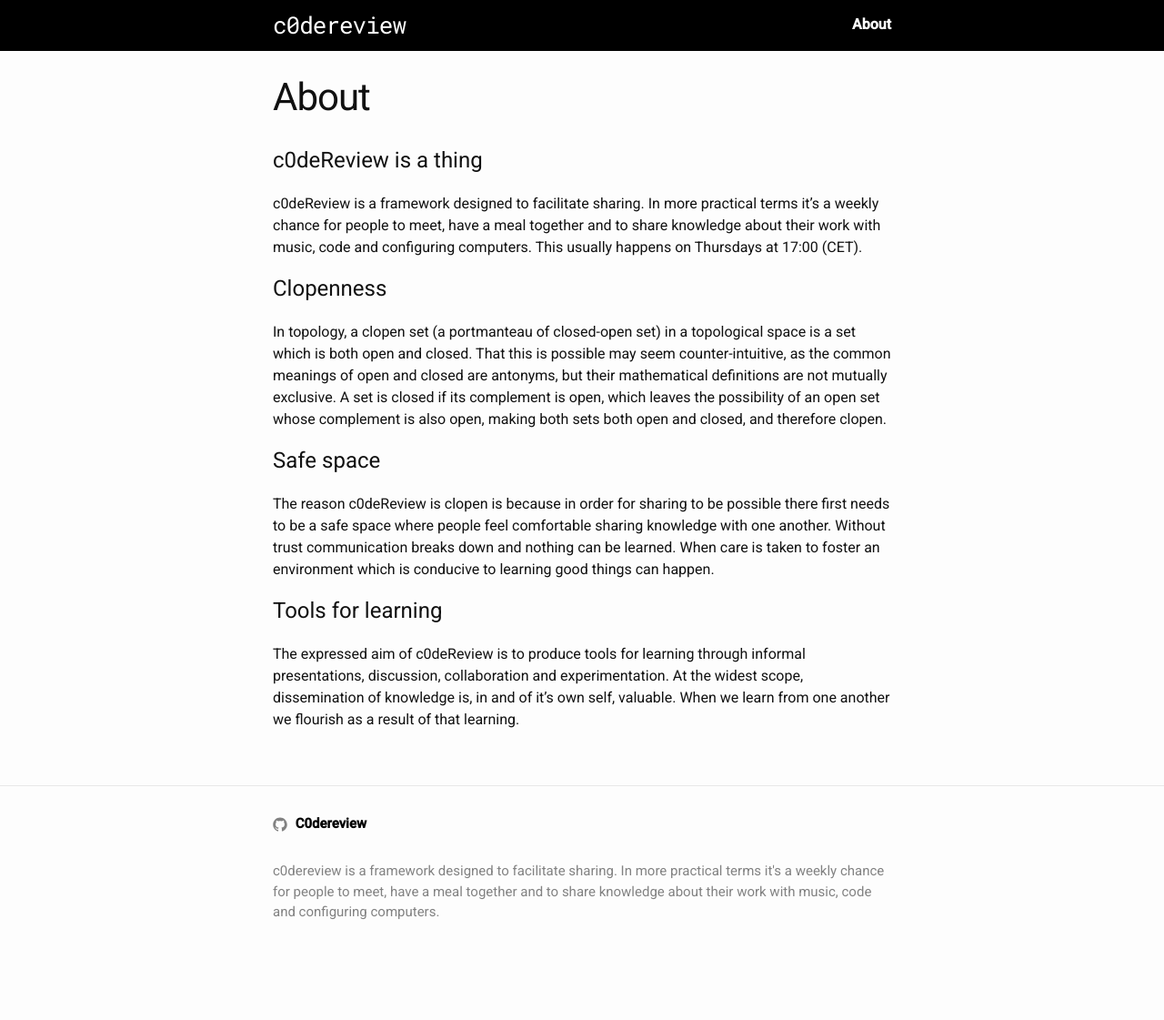
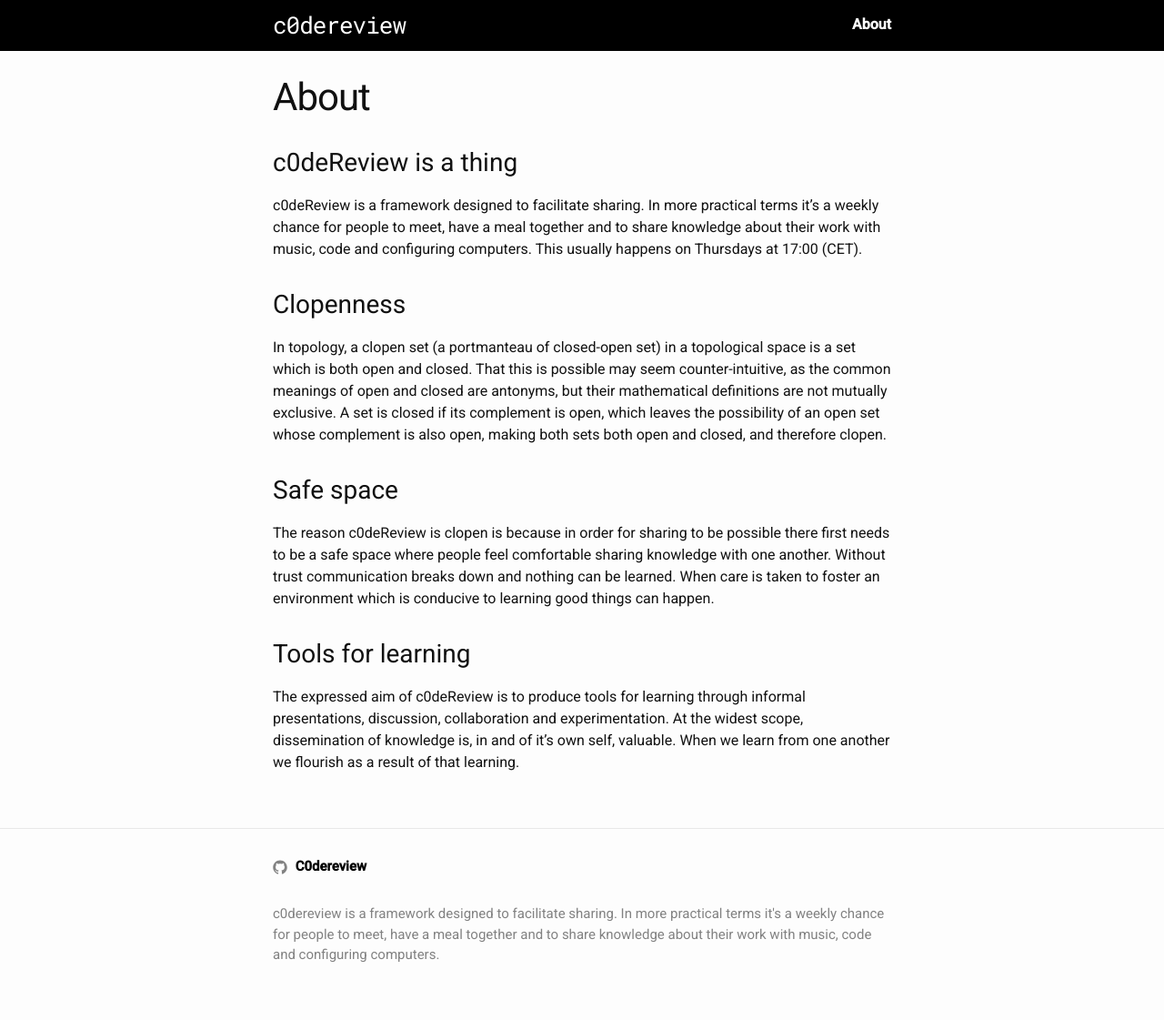
Before and after one commit to C0dereview/c0dereview.github.io, a Jekyll site: the page built from pages/about.md, in a window 1280 px wide. Shown: the whole page at 91% size. Built offline with Jekyll 4.4.1, drawn with Linux system fonts in a browser that asks for light colours; before the commit the page ends 1074 px from its top, so only the background shows below that.

Commit message:
Update post header tag styling

```diff
--- a/_sass/custom/post.scss
+++ b/_sass/custom/post.scss
@@ -1,17 +1,20 @@
 .post-content {
   h1 {
     font-size: 2em;
-    margin: 1em 0;
+    margin-top: 1em;
+    margin-bottom: 1em;
   }
 
   h2 {
-    font-size: 1.5em;
-    margin-bottom: 0.75em;
+    font-size: 1.75em;
+    margin-top: 1em;
+    margin-bottom: 0.5em;
   }
 
   h3 {
-    font-size: 1.25em;
-    margin-bottom: 0.65em;
+    font-size: 1.5em;
+    margin-top: 1em;
+    margin-bottom: 0.5em;
   }
 
   h4 {
```
